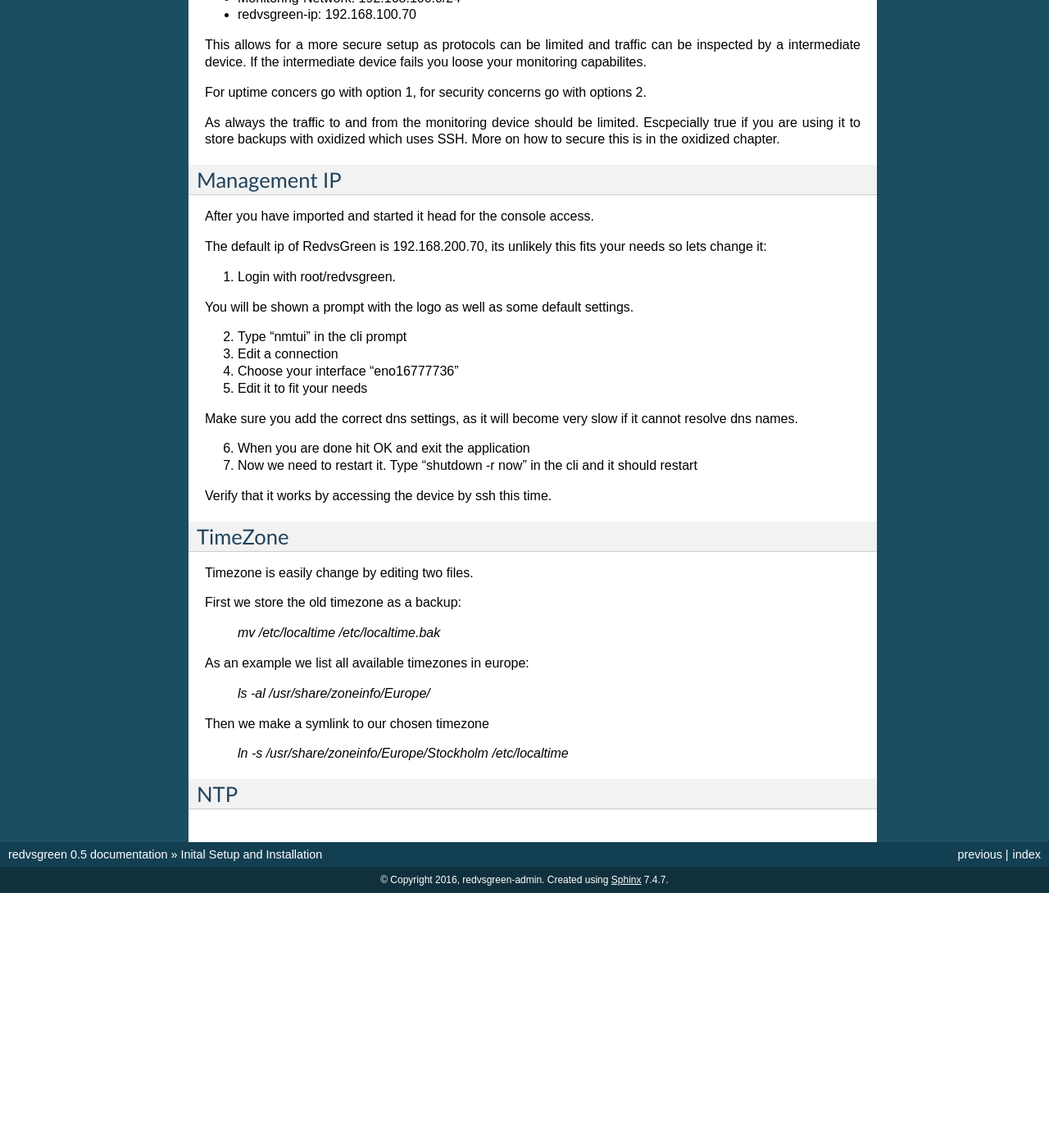
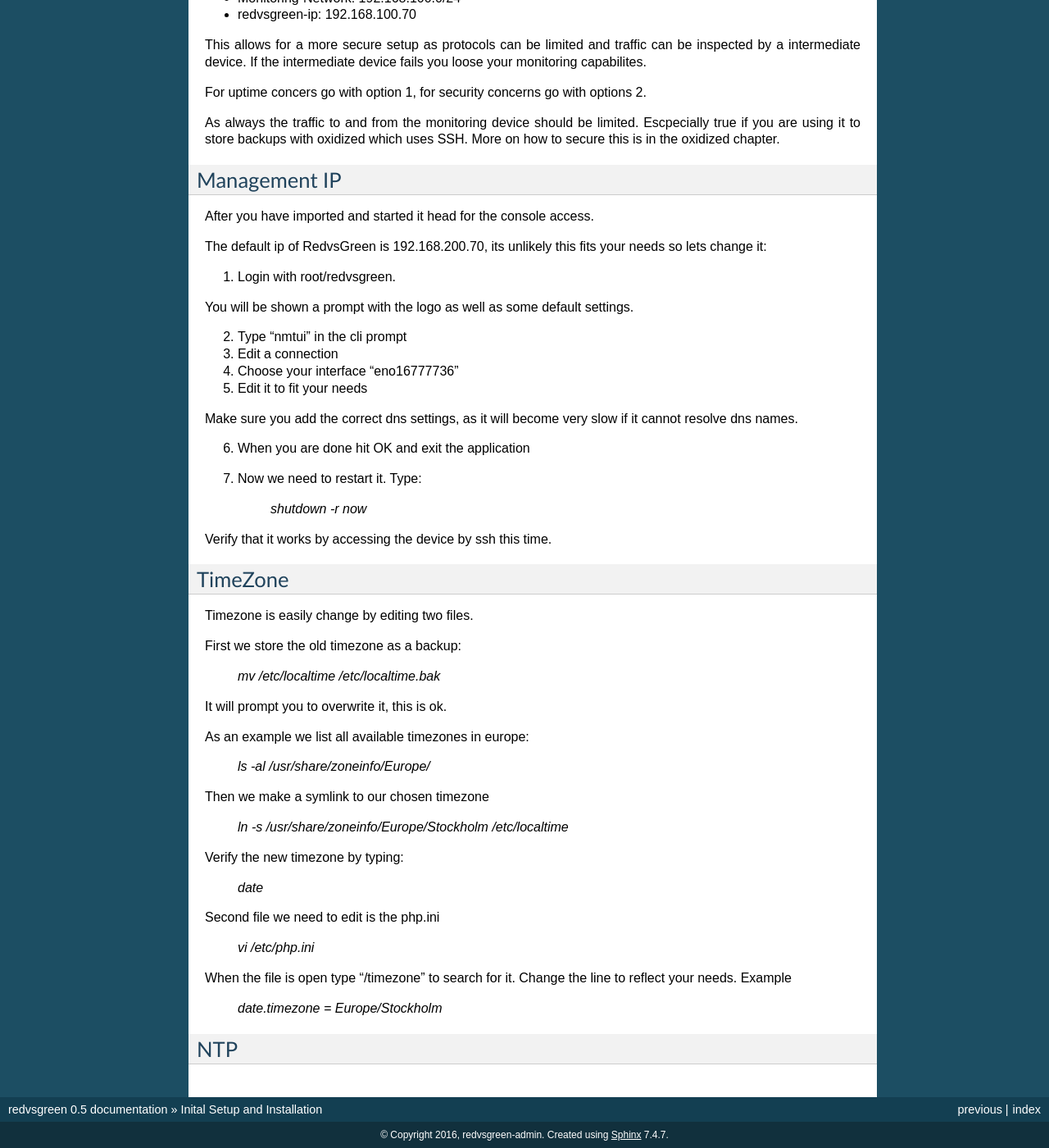
Before and after one commit to RedvsGreen-org/Docs, a Sphinx documentation site: the page built from docs/source/gettingstarted.rst, in a window 1280 px wide and 1400 px high, scrolled down 862 px. Shown: the whole window at 82% size. Built offline with Sphinx 7.4.7, drawn with Linux system fonts in a browser that asks for light colours; before the commit the page ends 1951 px from its top, so only the background shows below that.

Commit message:
Update gettingstarted.rst

```diff
--- a/docs/source/gettingstarted.rst
+++ b/docs/source/gettingstarted.rst
@@ -67,7 +67,9 @@ You will be shown a prompt with the logo as well as some default settings.
 Make sure you add the correct dns settings, as it will become very slow if it cannot resolve dns names.
 
 6. When you are done hit OK and exit the application
-7. Now we need to restart it. Type "shutdown -r now" in the cli and it should restart
+7. Now we need to restart it. Type:
+
+      `shutdown -r now`
 
 Verify that it works by accessing the device by ssh this time.
 
@@ -81,6 +83,8 @@ First we store the old timezone as a backup:
 
      `mv /etc/localtime /etc/localtime.bak`
 
+It will prompt you to overwrite it, this is ok.
+
 As an example we list all available timezones in europe:
 
      `ls -al /usr/share/zoneinfo/Europe/`
@@ -89,6 +93,19 @@ Then we make a symlink to our chosen timezone
 
      `ln -s /usr/share/zoneinfo/Europe/Stockholm /etc/localtime`
 
+Verify the new timezone by typing:
+
+     `date`
+
+Second file we need to edit is the php.ini
+
+       `vi /etc/php.ini`
+
+When the file is open type "/timezone" to search for it.
+Change the line to reflect your needs. Example
+
+       `date.timezone = Europe/Stockholm`
+
 
 
 NTP
```
